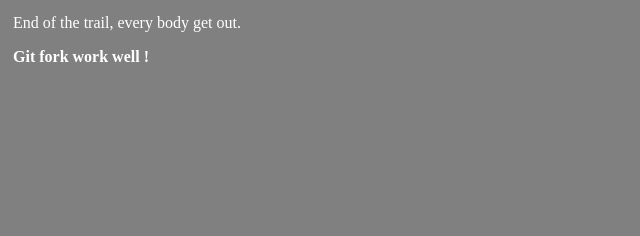
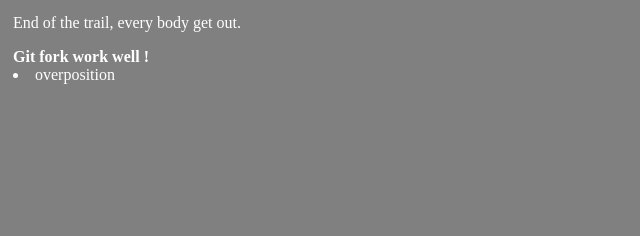
Before and after one commit to CyrilGitDev/testgitWithForkGUI, a plain HTML site: page src/index.html in a window 1280 px wide. Shown: the part 204-440 px from the top of the page, 0-640 px from the left. Drawn offline with Linux system fonts and the light colour scheme.

Commit message:
test ril
test

```diff
--- a/src/index.html
+++ b/src/index.html
@@ -26,6 +26,8 @@
 
 	<strong>Git fork work well !</strong>
 
+	<li>overposition</li>
+
 </body>
 
 <footer>
```
